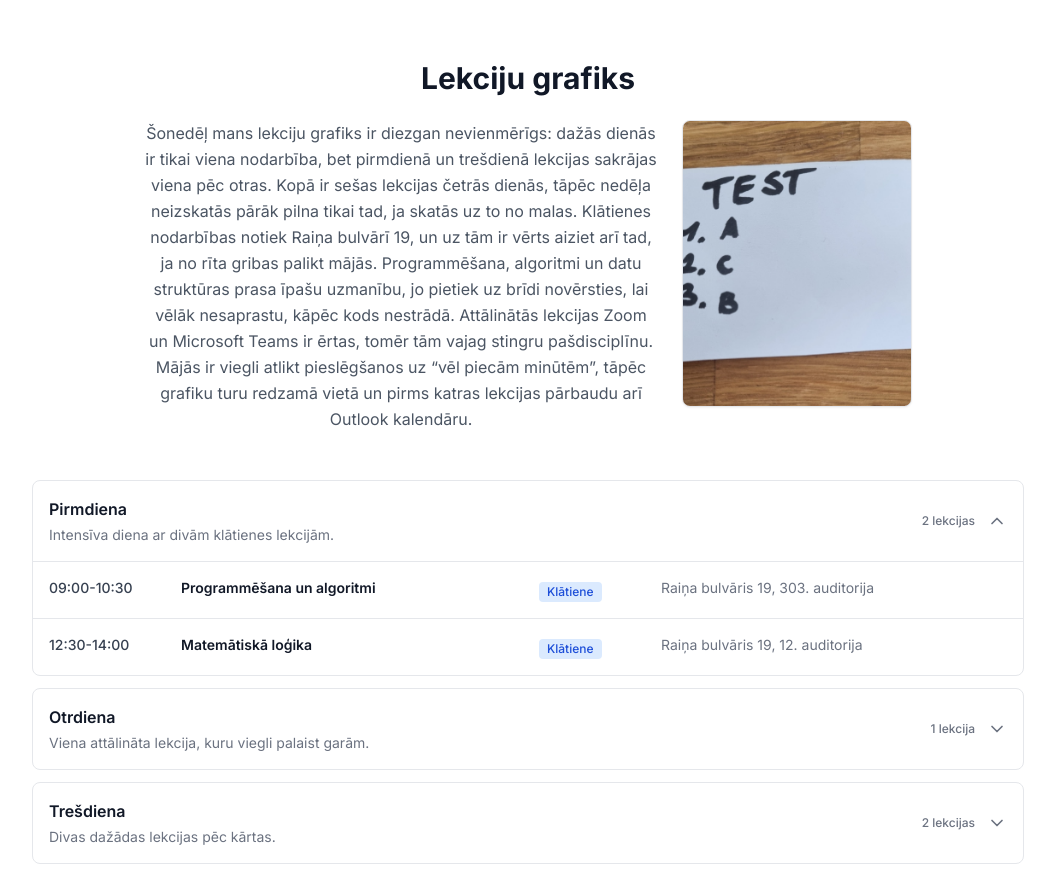
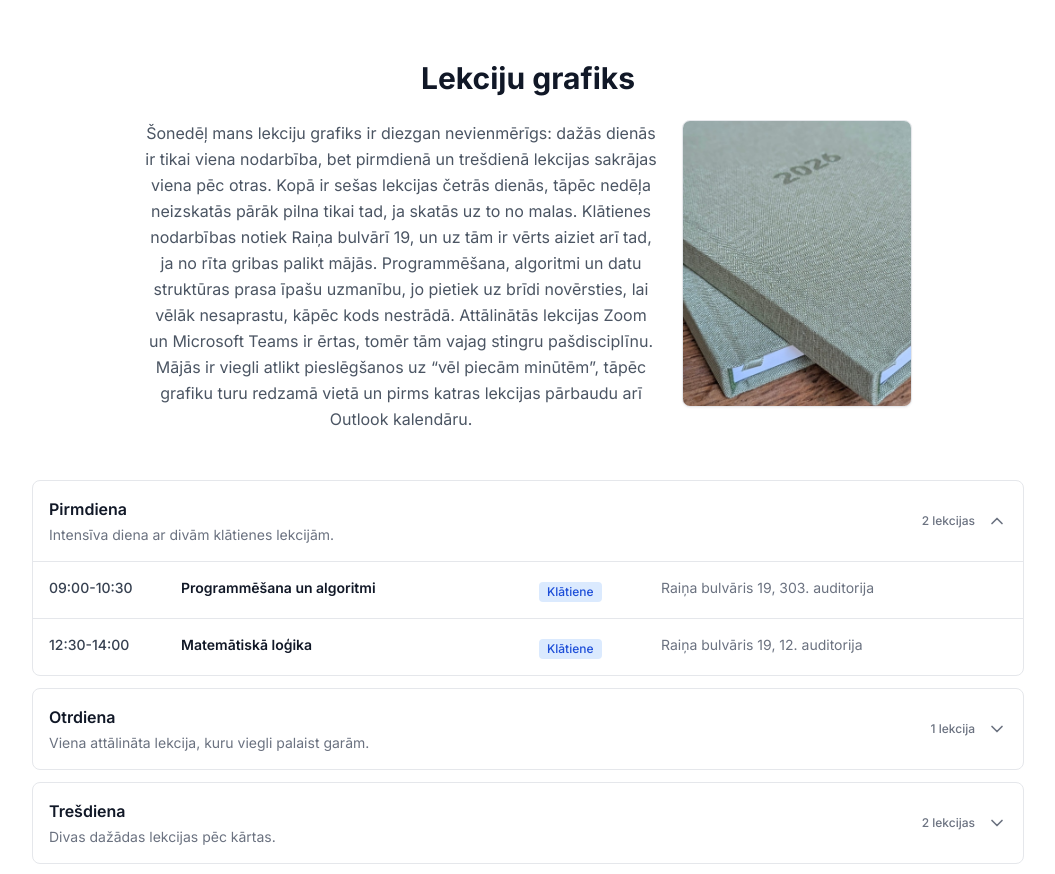
Before and after one commit to sabinestasuna/manalieliskanedela, a Next.js app: page / in a window 1280 px wide. Shown: the part 820-1694 px from the top of the page, without its empty margins (112-1167 px from the left). Built offline with nearby package versions, Linux system fonts and the light colour scheme.

Commit message:
Replace lecture schedule image with planner

```diff
--- a/components/sections/Lekcijas.tsx
+++ b/components/sections/Lekcijas.tsx
@@ -60,8 +60,8 @@ export function Lekcijas() {
 
           <figure className="overflow-hidden rounded-lg border border-gray-200 dark:border-gray-800 bg-white dark:bg-gray-950 shadow-sm">
             <Image
-              src="/images/lecture-test-board.jpg"
-              alt="Balta lapiņa ar uzrakstu Test kā ilustrācija lekciju grafikam"
+              src="/images/lecture-planner-2026.png"
+              alt="2026. gada plānotājs kā ilustrācija lekciju grafikam"
               width={1920}
               height={1435}
               className="aspect-[4/5] w-full object-cover"
```
Also changed, not shown: public/images/lecture-planner-2026.png (added), public/images/lecture-test-board.jpg (deleted).
